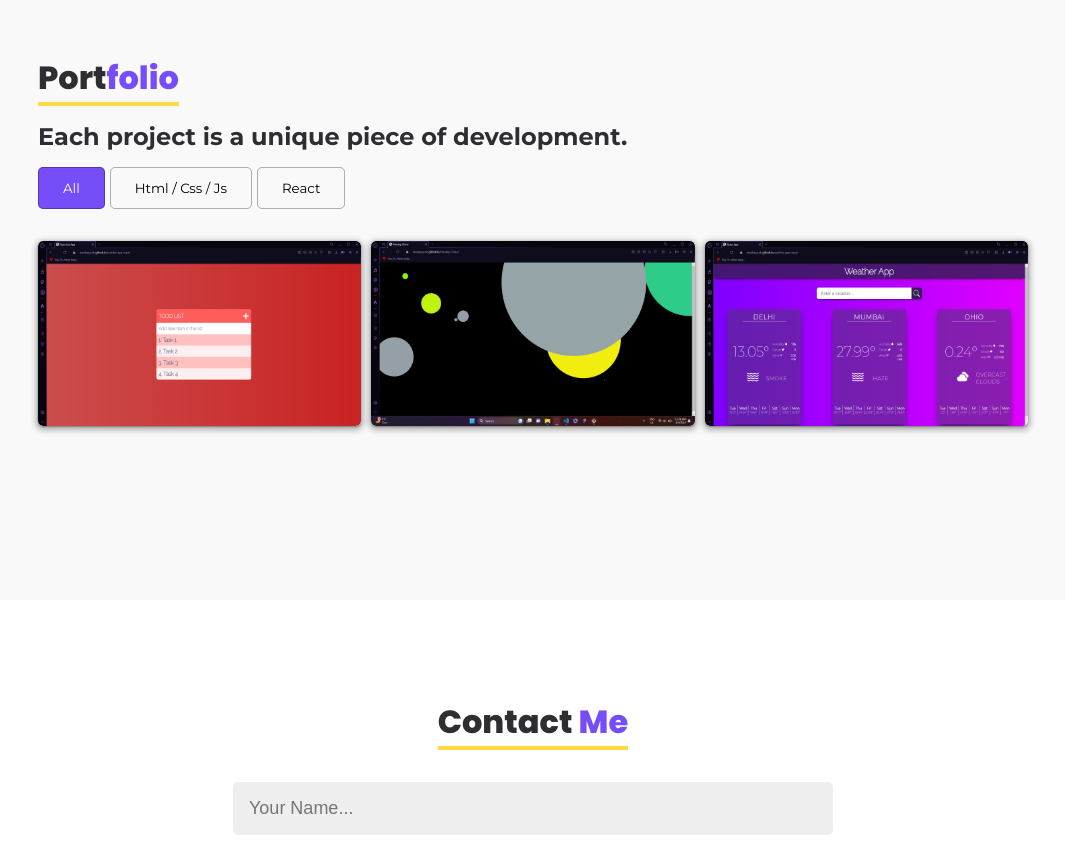
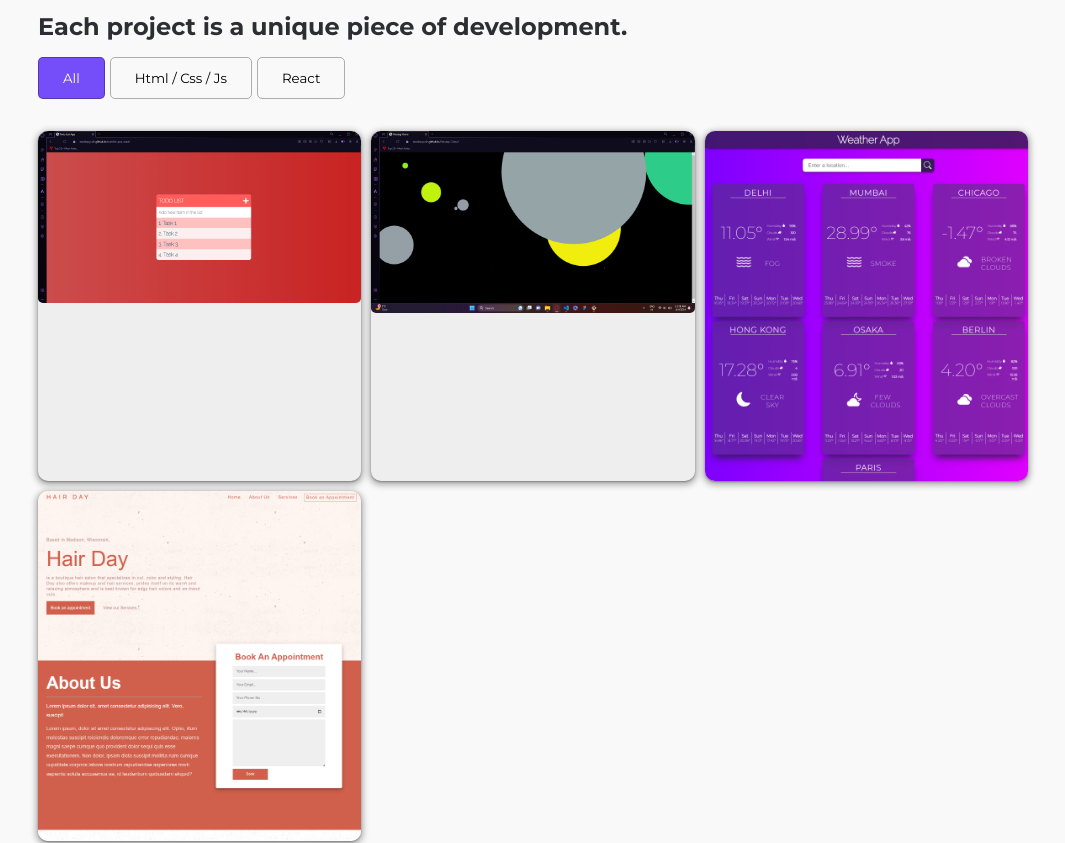
Before and after one commit to Tweekaayush/Portfolio, a React (Create React App) app: page / in a window 1280 px wide. Shown: the part 1640-2483 px from the top of the page, without its empty margins (107-1172 px from the left). Built offline with nearby package versions, Linux system fonts and the light colour scheme.

Commit message:
project section css styling fixed

```diff
--- a/src/components/Card/Card.css
+++ b/src/components/Card/Card.css
@@ -1,14 +1,51 @@
 .card{
     background-color: var(--nav-list-color);
-    border-radius: 5px;
+    border-radius: 10px;
     box-shadow: var(--shadow-color) 0px 1px 2px 0px, var(--shadow-color) 0px 2px 6px 2px;
     position: relative;
     overflow: hidden;
+    height: 350px;
+    transition: all 0.3s;
+}
+
+.card:before{
+    content: '';
+    position: absolute;
+    top: 0;
+    left: 0;
+    background-color: var(--main-color-low-opacity);
+    height: 100%;
+    width: 100%;
+    transform: translateY(-100%);
+    transition: all 0.3s;
+    transition-delay: 0.3s;
+}
+
+.card:after{
+    content: '';
+    position: absolute;
+    top: 0;
+    left: 0;
+    background-color: var(--main-color-low-opacity);
+    height: 100%;
+    width: 100%;
+    transform: translateY(100%);
+    transition: all 0.3s;
+    transition-delay: 0.3s;
+}
+
+.card:hover:before{
+    transform: translateY(-50%);
+    transition-delay: 0s;
+}
+
+.card:hover:after{
+    transform: translateY(50%);
+    transition-delay: 0s;
 }
 
 .card img{
     width: 100%;
-    height: 100%;
     border-radius: 5px;
 }
 
@@ -28,6 +65,7 @@
     opacity: 0;
     transition: all 0.3s;
     text-align: center;
+    z-index: 1;
 }
 
 .card-content h1{
@@ -44,7 +82,7 @@
 
 .card-content a{
     text-decoration: none;
-    color: var(--white-color);
+    color: var(--white-color) !important;
     border: 2px solid var(--white-color);
     padding: 8px 24px;
     border-radius: 5px;
@@ -56,25 +94,7 @@
 
 .card:hover > .card-content{
     transform: scale(1);
-    transition-delay: 0.2s;
+    transition-delay: 0.3s;
     opacity: 1;
     padding: 16px;
 }
-
-.card:before{
-    content: '';
-    position: absolute;
-    top: 0;
-    left: 0;
-    background-color: var(--main-color-low-opacity);
-    height: 100%;
-    width: 100%;
-    transform: translateY(-100%);
-    transition: all 0.3s;
-    transition-delay: 0.25s;
-}
-
-.card:hover:before{
-    transform: translateY(0%);
-    transition-delay: 0s;
-}
--- a/src/components/layout/Navbar/Navbar.css
+++ b/src/components/layout/Navbar/Navbar.css
@@ -72,6 +72,7 @@
     width: 32px;
     height: 4px;
     transition: all 0.3s;
+    border-radius: 5px;
 }
 
 .toggle .line1{
--- a/src/projectlist.js
+++ b/src/projectlist.js
@@ -1,6 +1,7 @@
 import todolist from "./assets/images/todolist.png";
 import weatherApp from "./assets/images/weatherApp.png";
 import patatap from "./assets/images/patatap.png"
+import hairday from './assets/images/Hairday.png'
 
 const projects = [
     {
@@ -23,6 +24,13 @@ const projects = [
         title:"Weather App",
         link:"https://tweekaayush.github.io/weather-app-react/",
         type: ['all', 'react']
+    },
+    {
+        id: 4,
+        img: hairday,
+        title: 'Hair Day',
+        link: '',
+        type: ['all', 'vanilla']
     }
 ]
 
```
Also changed, not shown: src/assets/images/Hairday.png (added), src/assets/images/weatherApp.png.
